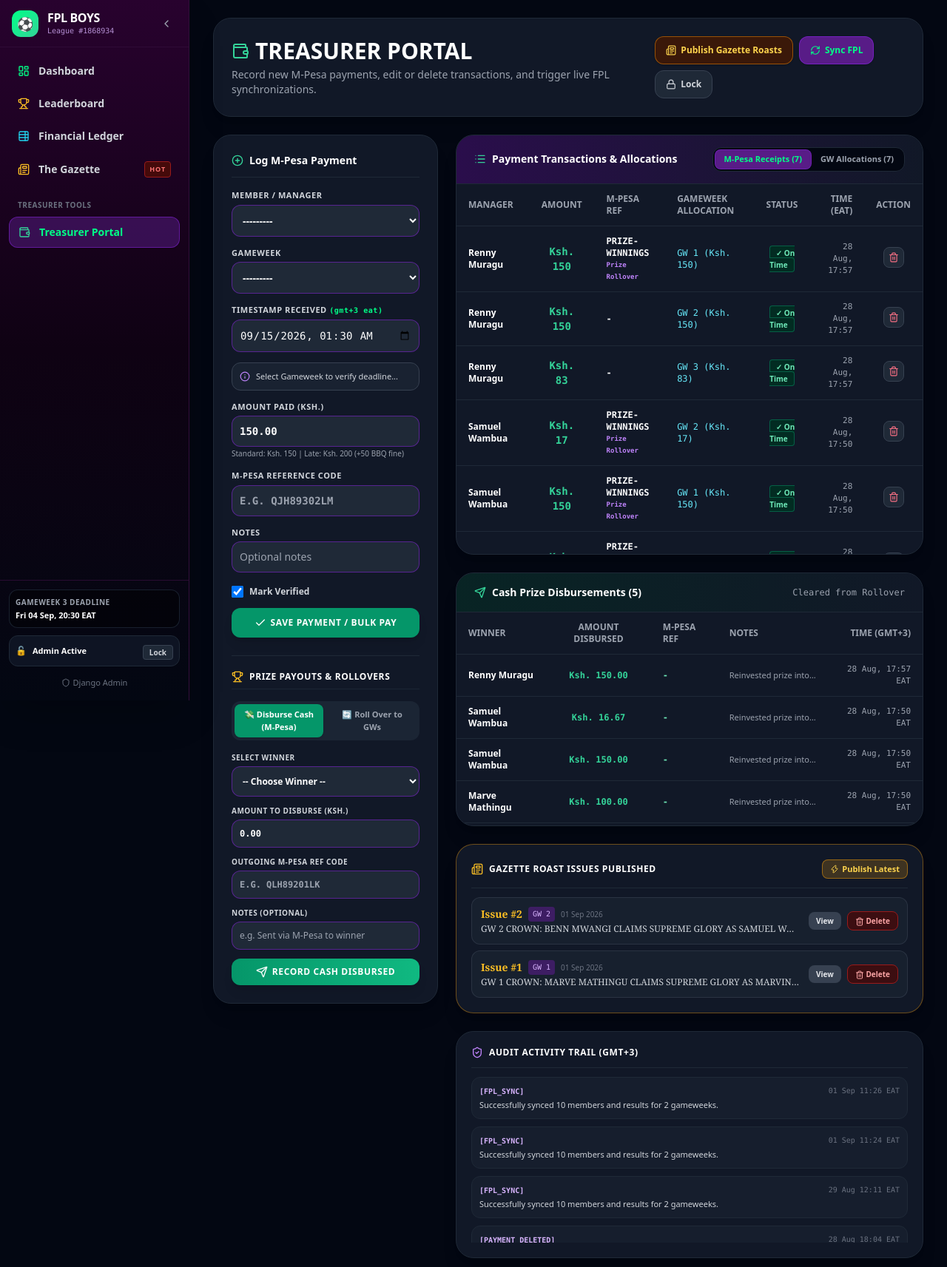
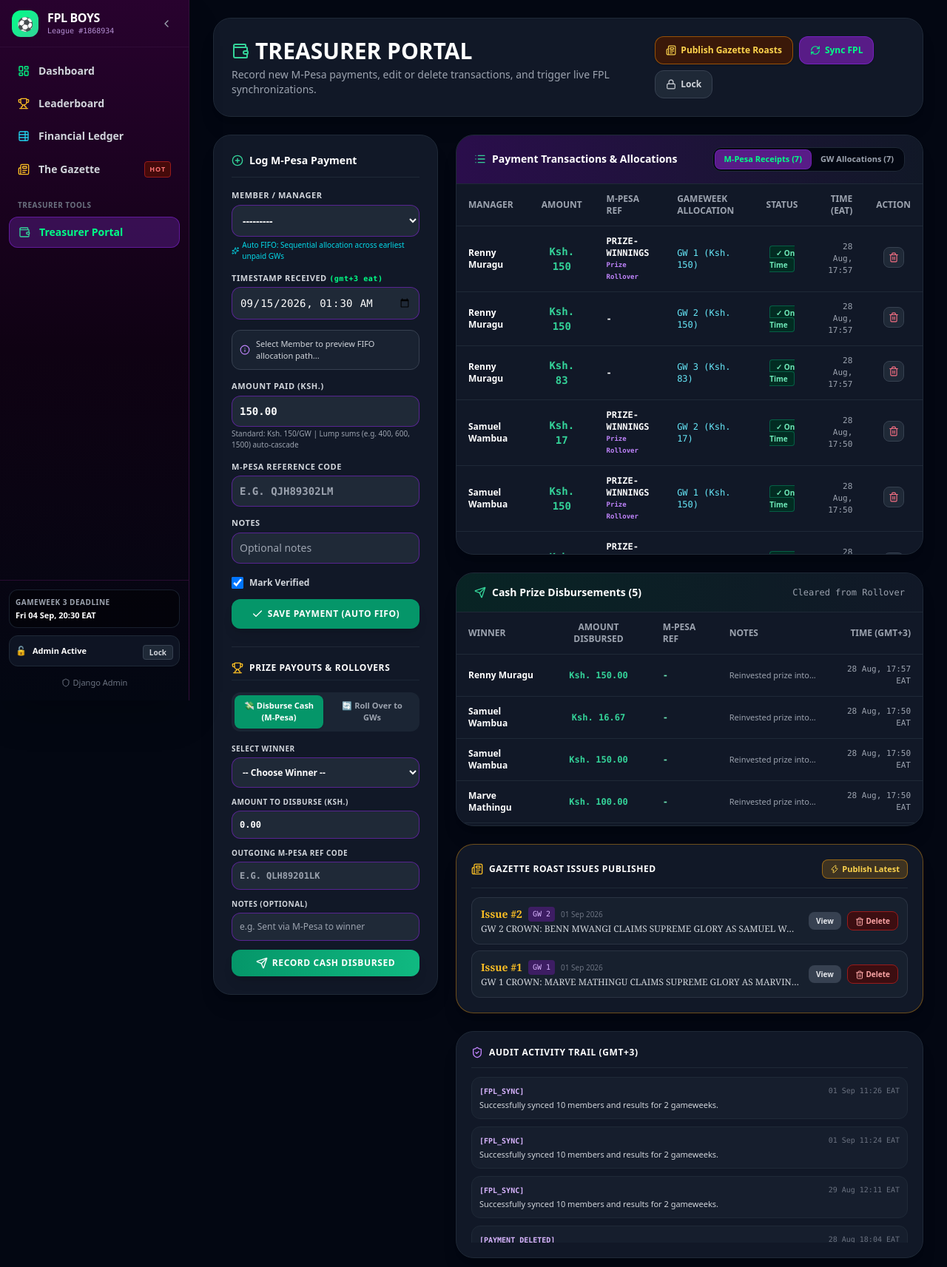
Before and after one commit to RennieNjuguna/fplboys, a Django app: page /treasury/portal/ in a window 1280 px wide. Shown: the top 1713 px of the page at 74% size. Run offline with Django 3.2, Linux system fonts and the light colour scheme; the visitor is signed in with stand-in values (Sample User, id 1); data comes from the database, SQL or seed files in the repository; some libraries are stand-ins or nearby versions.

Commit message:
Auto FIFO M-Pesa logging: remove gameweek selection from Treasurer Portal, harmonize sequential allocation with prize rollovers

```diff
--- a/templates/treasury/portal.html
+++ b/templates/treasury/portal.html
@@ -61,12 +61,9 @@
                 <div>
                     <label class="block text-[11px] font-bold text-gray-300 uppercase tracking-wider mb-1">Member / Manager</label>
                     {{ form.member }}
-                </div>
-
-                <!-- Gameweek Field -->
-                <div>
-                    <label class="block text-[11px] font-bold text-gray-300 uppercase tracking-wider mb-1">Gameweek</label>
-                    {{ form.gameweek }}
+                    <span class="text-[10px] text-fpl-cyan/90 mt-1 block flex items-center">
+                        <i data-lucide="sparkles" class="w-3 h-3 mr-1 inline"></i> Auto FIFO: Sequential allocation across earliest unpaid GWs
+                    </span>
                 </div>
 
                 <!-- Timestamp Received -->
@@ -77,12 +74,11 @@
                     {{ form.timestamp_received }}
                 </div>
 
-
-                <!-- Dynamic Deadline Status Warning Box -->
+                <!-- Dynamic Deadline & FIFO Status Box -->
                 <div id="deadline-status-box" class="p-2.5 rounded-xl border text-xs font-medium bg-gray-800/60 border-gray-700 text-gray-300 transition-all">
                     <div class="flex items-center space-x-2">
                         <i data-lucide="info" class="w-3.5 h-3.5 text-purple-400 flex-shrink-0"></i>
-                        <span id="deadline-status-text" class="text-[11px]">Select Gameweek to verify deadline...</span>
+                        <span id="deadline-status-text" class="text-[11px]">Select Member to preview FIFO allocation path...</span>
                     </div>
                 </div>
 
@@ -90,7 +86,7 @@
                 <div>
                     <label class="block text-[11px] font-bold text-gray-300 uppercase tracking-wider mb-1">Amount Paid (Ksh.)</label>
                     {{ form.amount_paid }}
-                    <span class="text-[10px] text-gray-400 mt-0.5 block">Standard: Ksh. 150 | Late: Ksh. 200 (+50 BBQ fine)</span>
+                    <span class="text-[10px] text-gray-400 mt-0.5 block">Standard: Ksh. 150/GW | Lump sums (e.g. 400, 600, 1500) auto-cascade</span>
                 </div>
 
                 <!-- M-Pesa Reference Code -->
@@ -112,7 +108,7 @@
                 </div>
 
                 <button type="submit" class="w-full mt-2 py-3 bg-emerald-600 hover:bg-emerald-500 text-white font-black text-xs uppercase tracking-wider rounded-xl shadow-lg transition-all flex items-center justify-center">
-                    <i data-lucide="check" class="w-4 h-4 mr-1.5"></i> Save Payment / Bulk Pay
+                    <i data-lucide="check" class="w-4 h-4 mr-1.5"></i> Save Payment (Auto FIFO)
                 </button>
             </form>
 
@@ -492,26 +488,28 @@
 {% block extra_js %}
 <script>
     const memberSelect = document.getElementById('id_member');
-    const gwSelect = document.getElementById('id_gameweek');
     const timeInput = document.getElementById('id_timestamp_received');
     const amountInput = document.getElementById('id_amount_paid');
     const statusBox = document.getElementById('deadline-status-box');
     const statusText = document.getElementById('deadline-status-text');
 
     async function checkDeadline() {
-        if (!gwSelect || !gwSelect.value) return;
-        const gwId = gwSelect.value;
-        const memberId = memberSelect ? memberSelect.value : '';
+        if (!memberSelect || !memberSelect.value) {
+            if (statusText) statusText.innerText = "Select Member to preview FIFO allocation path...";
+            if (statusBox) statusBox.className = 'p-2.5 rounded-xl border text-xs font-medium bg-gray-800/60 border-gray-700 text-gray-300 transition-all';
+            return;
+        }
+        const memberId = memberSelect.value;
         const timeVal = timeInput ? timeInput.value : '';
 
         try {
-            const resp = await fetch(`{% url "api_check_deadline" %}?gw_id=${gwId}&member_id=${memberId}&timestamp=${encodeURIComponent(timeVal)}`);
+            const resp = await fetch(`{% url "api_check_deadline" %}?member_id=${memberId}&timestamp=${encodeURIComponent(timeVal)}`);
             const data = await resp.json();
 
             statusText.innerText = data.message;
             if (data.has_existing && data.balance_due > 0) {
                 statusBox.className = 'p-2.5 rounded-xl border text-xs font-medium bg-amber-950/70 border-amber-600 text-amber-200 transition-all';
-                if (amountInput) {
+                if (amountInput && (!amountInput.value || amountInput.value === '150.00' || amountInput.value === '150')) {
                     amountInput.value = data.recommended_amount.toFixed(2);
                 }
             } else if (data.is_late) {
@@ -526,7 +524,7 @@
                 }
             }
         } catch (e) {
-            console.error('Error checking deadline:', e);
+            console.error('Error checking FIFO preview:', e);
         }
     }
 
@@ -608,7 +606,6 @@
     }
 
     if (memberSelect) memberSelect.addEventListener('change', checkDeadline);
-    if (gwSelect) gwSelect.addEventListener('change', checkDeadline);
     if (timeInput) timeInput.addEventListener('change', checkDeadline);
     document.addEventListener('DOMContentLoaded', function() {
         checkDeadline();
--- a/treasury/forms.py
+++ b/treasury/forms.py
@@ -3,6 +3,66 @@ from django import forms
 from django.utils import timezone
 from league.models import Member, Gameweek
 from treasury.models import Payment
+
+
+class LogMpesaPaymentForm(forms.Form):
+    """
+    Fast entry form for the Treasurer Portal to log incoming M-Pesa payments.
+    Automatically assigns payments in sequential FIFO order starting from
+    the member's earliest unpaid or partially paid gameweek.
+    """
+    member = forms.ModelChoiceField(
+        queryset=Member.objects.filter(is_active=True).order_by('manager_name'),
+        widget=forms.Select(attrs={
+            'class': 'bg-gray-800 border border-purple-700/60 text-white text-base sm:text-sm font-semibold rounded-xl focus:ring-fpl-green focus:border-fpl-green block w-full p-2.5 sm:p-2.5',
+            'id': 'id_member'
+        })
+    )
+    amount_paid = forms.DecimalField(
+        max_digits=10,
+        decimal_places=2,
+        initial=Decimal('150.00'),
+        widget=forms.NumberInput(attrs={
+            'class': 'bg-gray-800 border border-purple-700/60 text-white text-base sm:text-sm font-mono font-bold rounded-xl focus:ring-fpl-green focus:border-fpl-green block w-full p-2.5 sm:p-2.5',
+            'step': '0.01',
+            'id': 'id_amount_paid'
+        })
+    )
+    timestamp_received = forms.DateTimeField(
+        widget=forms.DateTimeInput(attrs={
+            'class': 'bg-gray-800 border border-purple-700/60 text-white text-base sm:text-sm font-mono rounded-xl focus:ring-fpl-green focus:border-fpl-green block w-full p-2.5 sm:p-2.5',
+            'type': 'datetime-local',
+            'id': 'id_timestamp_received'
+        })
+    )
+    mpesa_code = forms.CharField(
+        max_length=50,
+        required=False,
+        widget=forms.TextInput(attrs={
+            'class': 'bg-gray-800 border border-purple-700/60 text-white text-base sm:text-sm font-mono font-bold rounded-xl focus:ring-fpl-green focus:border-fpl-green block w-full p-2.5 sm:p-2.5 uppercase',
+            'placeholder': 'e.g. QJH89302LM'
+        })
+    )
+    verified = forms.BooleanField(
+        required=False,
+        initial=True,
+        widget=forms.CheckboxInput(attrs={
+            'class': 'w-4 h-4 text-emerald-600 bg-gray-800 border-gray-700 rounded focus:ring-emerald-500'
+        })
+    )
+    notes = forms.CharField(
+        max_length=255,
+        required=False,
+        widget=forms.TextInput(attrs={
+            'class': 'bg-gray-800 border border-purple-700/60 text-white text-base sm:text-sm rounded-xl focus:ring-fpl-green focus:border-fpl-green block w-full p-2.5 sm:p-2.5',
+            'placeholder': 'Optional notes'
+        })
+    )
+
+    def __init__(self, *args, **kwargs):
+        super().__init__(*args, **kwargs)
+        if 'timestamp_received' not in self.initial:
+            self.initial['timestamp_received'] = timezone.localtime(timezone.now()).strftime('%Y-%m-%dT%H:%M')
 
 
 class PaymentForm(forms.ModelForm):
@@ -57,7 +117,6 @@ class PaymentForm(forms.ModelForm):
         if not self.instance.pk and 'amount_paid' not in self.initial:
             self.initial['amount_paid'] = Decimal('150.00')
 
-
     def clean(self):
         cleaned_data = super().clean()
         return cleaned_data
--- a/treasury/views.py
+++ b/treasury/views.py
@@ -11,7 +11,7 @@ from league.models import Member, Gameweek, GameweekResult
 from league.services.fpl_client import FPLSyncService
 from treasury.models import Payment, AuditLog, TreasuryConfig, PrizePayout, PaymentTransaction
 
-from treasury.forms import PaymentForm
+from treasury.forms import PaymentForm, LogMpesaPaymentForm
 from treasury.services.ledger_matrix import build_financial_ledger_matrix, get_active_gw_flagged_summary
 
 from treasury.services.pot_calculator import get_treasury_summary, get_member_financial_leaderboard
@@ -214,20 +214,19 @@ def treasurer_portal_view(request):
 
 
         elif action == 'save_payment':
-            form = PaymentForm(request.POST)
+            form = LogMpesaPaymentForm(request.POST)
             if form.is_valid():
                 amount_paid = form.cleaned_data['amount_paid']
                 member = form.cleaned_data['member']
-                gameweek = form.cleaned_data['gameweek']
                 timestamp_received = form.cleaned_data['timestamp_received']
                 mpesa_code = form.cleaned_data['mpesa_code']
                 notes = form.cleaned_data['notes']
                 verified = form.cleaned_data.get('verified', True)
 
-                # Process payment using unified allocation engine with automatic rollover
+                # Process payment using unified FIFO allocation engine starting from earliest unpaid/partial GW
                 created_payments = allocate_payment_with_rollover(
                     member=member,
-                    start_gw=gameweek,
+                    start_gw=None,
                     total_amount=amount_paid,
                     timestamp=timestamp_received,
                     mpesa_code=mpesa_code,
@@ -237,9 +236,11 @@ def treasurer_portal_view(request):
                 )
 
                 if len(created_payments) > 1:
+                    first_gw_num = created_payments[0].gameweek.number
+                    last_gw_num = created_payments[-1].gameweek.number
                     messages.success(
                         request,
-                        f"✅ Payment of Ksh. {amount_paid:,.2f} recorded for {member.manager_name}! Distributed across {len(created_payments)} gameweeks starting GW {gameweek.number}."
+                        f"✅ Payment of Ksh. {amount_paid:,.2f} recorded for {member.manager_name}! Auto-allocated across {len(created_payments)} gameweeks (GW {first_gw_num} to GW {last_gw_num}) in sequential FIFO order."
                     )
                 elif created_payments:
                     payment = created_payments[0]
@@ -256,7 +257,7 @@ def treasurer_portal_view(request):
                 messages.error(request, "Please correct the errors in the payment form.")
 
     else:
-        form = PaymentForm()
+        form = LogMpesaPaymentForm()
 
     all_transactions = PaymentTransaction.objects.select_related('member', 'starting_gameweek').prefetch_related('allocations', 'allocations__gameweek').order_by('-timestamp_received', '-created_at')
     all_payments = Payment.objects.select_related('member', 'gameweek', 'transaction').order_by('-timestamp_received', '-created_at')
@@ -429,26 +430,19 @@ def transaction_delete_view(request, transaction_id):
 @treasury_admin_required
 def api_check_deadline(request):
     """
-    AJAX endpoint to check if a chosen timestamp is after the GW deadline,
-    and returns any existing partial payment or balance due for the selected member.
+    AJAX endpoint to check payment status and provide smart FIFO previews.
+    If gw_id is not provided, automatically resolves to the member's earliest
+    unpaid or partially-paid gameweek in sequential FIFO order.
     """
     gw_id = request.GET.get('gw_id')
     member_id = request.GET.get('member_id')
     timestamp_str = request.GET.get('timestamp')
 
-    if not gw_id:
-        return JsonResponse({'error': 'Missing gw_id'}, status=400)
-
-    try:
-        gw = Gameweek.objects.get(pk=gw_id)
-    except Gameweek.DoesNotExist:
-        return JsonResponse({'error': 'Gameweek not found'}, status=404)
-
     member = None
     if member_id:
         try:
             member = Member.objects.get(pk=member_id)
-        except Member.DoesNotExist:
+        except (Member.DoesNotExist, ValueError):
             member = None
 
     if timestamp_str:
@@ -462,13 +456,40 @@ def api_check_deadline(request):
     else:
         ts = timezone.now()
 
+    standard_due = Decimal('150.00')
+
+    # Resolve target gameweek
+    gw = None
+    if gw_id:
+        try:
+            gw = Gameweek.objects.get(pk=gw_id)
+        except (Gameweek.DoesNotExist, ValueError):
+            gw = None
+
+    if not gw and member:
+        # Auto-detect earliest unpaid / partial gameweek for member
+        joined_gw = getattr(member, 'joined_gameweek', 1)
+        for g in Gameweek.objects.filter(number__gte=joined_gw).order_by('number'):
+            p = Payment.objects.filter(member=member, gameweek=g, verified=True).first()
+            paid = p.amount_paid if p else Decimal('0.00')
+            if paid < standard_due:
+                gw = g
+                break
+        if not gw:
+            gw = Gameweek.objects.filter(number__gte=joined_gw).order_by('-number').first()
+
+    if not gw:
+        gw = Gameweek.objects.filter(status__in=['active', 'upcoming']).order_by('number').first() or Gameweek.objects.first()
+
+    if not gw:
+        return JsonResponse({'error': 'No gameweek available'}, status=400)
+
     is_waived = gw.number in (1, 2, 19, 38)
     is_late = False
     if gw.deadline_time and ts and not is_waived:
         is_late = ts > gw.deadline_time
 
     late_fine = Decimal('50.00') if is_late else Decimal('0.00')
-    standard_due = Decimal('150.00')
 
     existing_paid = Decimal('0.00')
     has_existing = False
@@ -483,8 +504,6 @@ def api_check_deadline(request):
     # Recommended amount
     if has_existing and balance_due > Decimal('0.00'):
         recommended_amount = balance_due
-    elif has_existing and balance_due <= Decimal('0.00'):
-        recommended_amount = standard_due
     elif is_late:
         recommended_amount = Decimal('200.00')
     else:
@@ -493,22 +512,23 @@ def api_check_deadline(request):
     eat_tz = pytz.timezone('Africa/Nairobi')
     dl_local = gw.deadline_time.astimezone(eat_tz).strftime('%b %d, %Y at %I:%M %p EAT') if gw.deadline_time else 'N/A'
 
-    if has_existing and existing_paid < standard_due:
-        msg = f"ℹ️ {member.manager_name} has existing payment of Ksh. {existing_paid:,.2f} for {gw.name}. Balance remaining: Ksh. {balance_due:,.2f}."
-    elif has_existing and existing_paid >= standard_due:
-        msg = f"✓ {member.manager_name} is already fully paid for {gw.name} (Ksh. {existing_paid:,.2f}). Any new payment will automatically rollover to next GW."
+    if member and has_existing and existing_paid < standard_due:
+        msg = f"ℹ️ {member.manager_name} has existing partial payment of Ksh. {existing_paid:,.2f} on {gw.name}. New payment will complete {gw.name} (Bal: Ksh. {balance_due:,.2f}) and cascade any excess to next GWs via FIFO."
+    elif member and not has_existing:
+        joined_note = f" (joined GW {member.joined_gameweek})" if getattr(member, 'joined_gameweek', 1) > 1 and gw.number == member.joined_gameweek else ""
+        msg = f"ℹ️ Auto FIFO: Payment for {member.manager_name} will start sequentially at {gw.name}{joined_note} and cascade in Ksh. 150 increments across future unpaid GWs."
     elif is_waived:
         waiver_reason = {
-            1: "Start of the season waiver",
-            2: "Teams not yet set up waiver",
-            19: "Middle of the season waiver",
-            38: "End of the season waiver",
+            1: "Season Kickoff Waiver",
+            2: "Early Season Setup Waiver",
+            19: "Mid-Season Holiday Waiver",
+            38: "Season Finale Waiver",
         }.get(gw.number, "Waiver Gameweek")
-        msg = f"🎁 {gw.name} Fine Waiver ({waiver_reason}): No late fine applies (Standard: Ksh. 150)."
+        msg = f"🎁 {gw.name} Fine Waiver ({waiver_reason}): No late fine applies."
     elif is_late:
         msg = f"⚠️ Payment timestamp is after {gw.name} deadline ({dl_local}). Ksh. 50 Late Fine applied (Total: Ksh. 200)."
     else:
-        msg = f"✅ On-time payment for {gw.name} (Deadline: {dl_local})."
+        msg = f"✅ On-time FIFO payment starting at {gw.name} (Deadline: {dl_local})."
 
     return JsonResponse({
         'is_late': is_late,
@@ -517,6 +537,7 @@ def api_check_deadline(request):
         'existing_paid': float(existing_paid),
         'balance_due': float(balance_due),
         'gw_name': gw.name,
+        'gw_number': gw.number,
         'deadline_str': dl_local,
         'late_fine': float(late_fine),
         'recommended_amount': float(recommended_amount),
```
Also changed, not shown: treasury/services/payment_allocation.py (+12 -6 lines), treasury/tests.py (+102 -21 lines).
